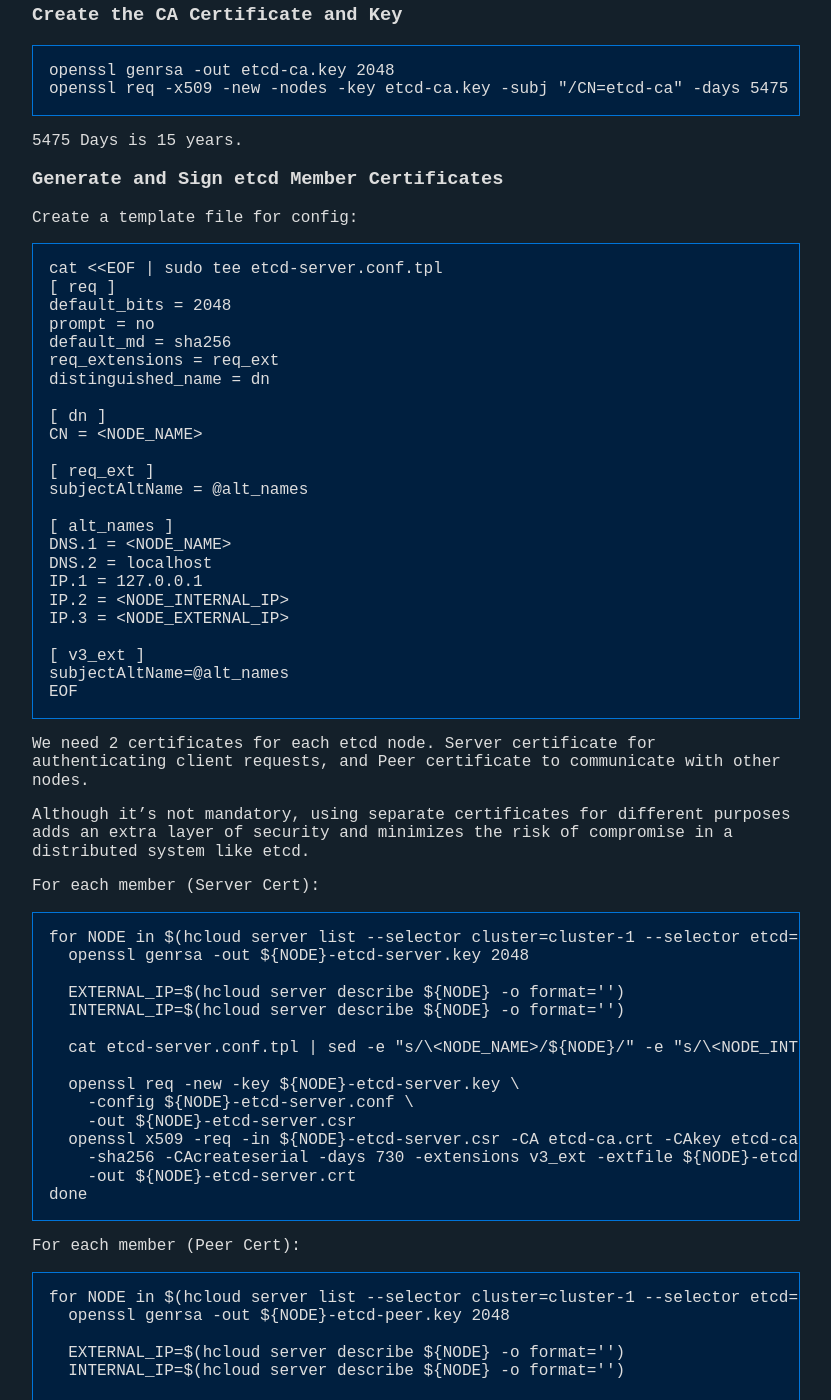
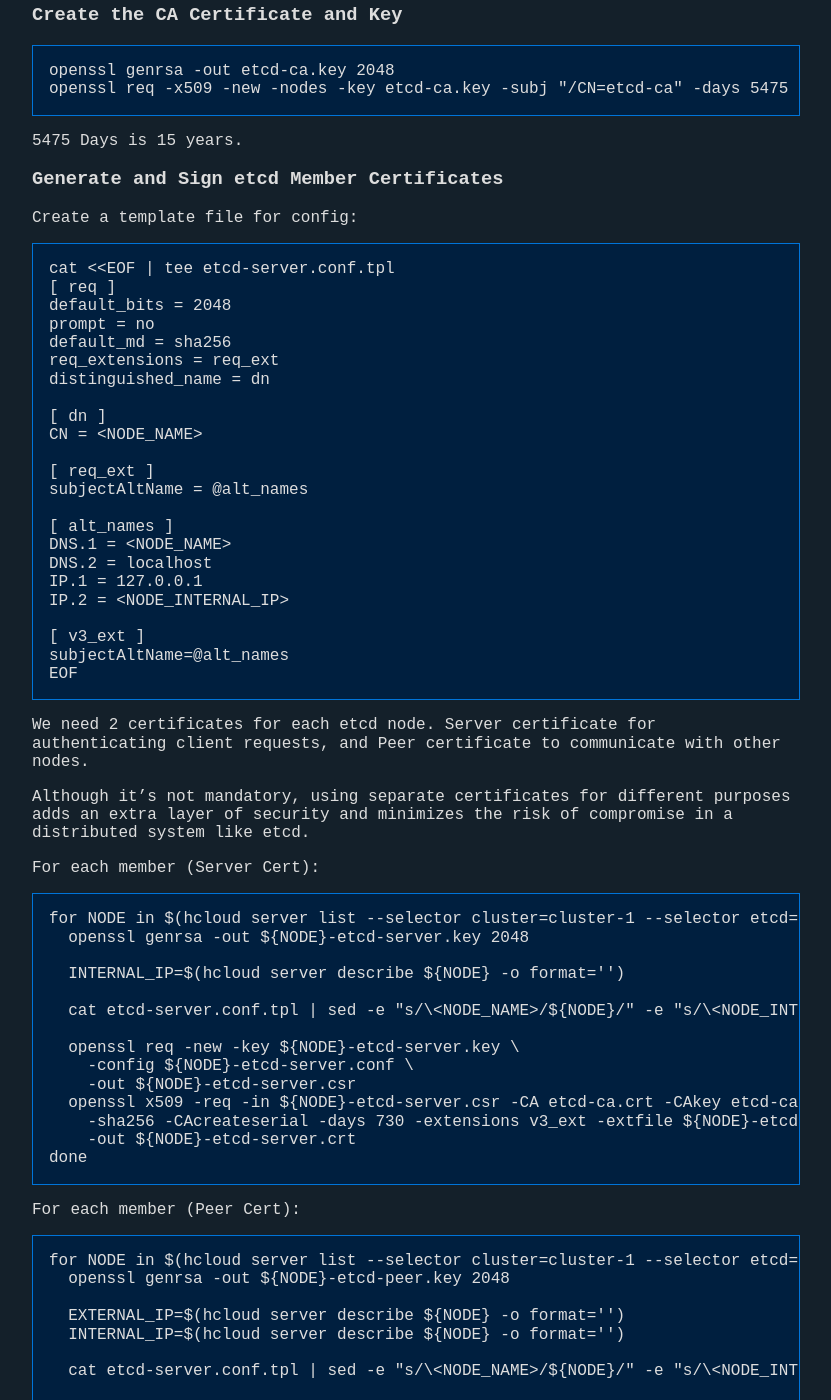
Before and after one commit to nasermirzaei89/nasermirzaei89.github.io, a Jekyll site: the page built from _posts/2023-10-31-setting-up-a-highly-available-etcd-cluster.md, in a window 1280 px wide and 1400 px high, scrolled down 2881 px. Shown: the whole window, without its empty margins (224-1055 px from the left). Built offline with Jekyll 4.4.1, drawn with Linux system fonts in a browser that asks for light colours; some web fonts are replaced; comment, search, counter and statistics services are not loaded; some of the changed text lies outside the part shown.

Commit message:
Remove external ip

````diff
--- a/_posts/2023-10-31-setting-up-a-highly-available-etcd-cluster.md
+++ b/_posts/2023-10-31-setting-up-a-highly-available-etcd-cluster.md
@@ -161,7 +161,7 @@ openssl req -x509 -new -nodes -key etcd-ca.key -subj "/CN=etcd-ca" -days 5475 -o
 Create a template file for config:
 
 ```shell
-cat <<EOF | sudo tee etcd-server.conf.tpl
+cat <<EOF | tee etcd-server.conf.tpl
 [ req ]
 default_bits = 2048
 prompt = no
@@ -180,7 +180,6 @@ DNS.1 = <NODE_NAME>
 DNS.2 = localhost
 IP.1 = 127.0.0.1
 IP.2 = <NODE_INTERNAL_IP>
-IP.3 = <NODE_EXTERNAL_IP>
 
 [ v3_ext ]
 subjectAltName=@alt_names
@@ -201,10 +200,9 @@ For each member (Server Cert):
 for NODE in $(hcloud server list --selector cluster=cluster-1 --selector etcd=true -o noheader -o columns=name); do
   openssl genrsa -out ${NODE}-etcd-server.key 2048
 
-  EXTERNAL_IP=$(hcloud server describe ${NODE} -o format='{{.PublicNet.IPv4.IP}}')
   INTERNAL_IP=$(hcloud server describe ${NODE} -o format='{{ (index .PrivateNet 0).IP}}')
 
-  cat etcd-server.conf.tpl | sed -e "s/\<NODE_NAME>/${NODE}/" -e "s/\<NODE_INTERNAL_IP>/${INTERNAL_IP}/" -e "s/\<NODE_EXTERNAL_IP>/${EXTERNAL_IP}/" > ${NODE}-etcd-server.conf
+  cat etcd-server.conf.tpl | sed -e "s/\<NODE_NAME>/${NODE}/" -e "s/\<NODE_INTERNAL_IP>/${INTERNAL_IP}/" > ${NODE}-etcd-server.conf
 
   openssl req -new -key ${NODE}-etcd-server.key \
     -config ${NODE}-etcd-server.conf \
````
Also changed, not shown: other parts of _posts/2023-10-31-setting-up-a-highly-available-etcd-cluster.md (+1 -1 lines).
